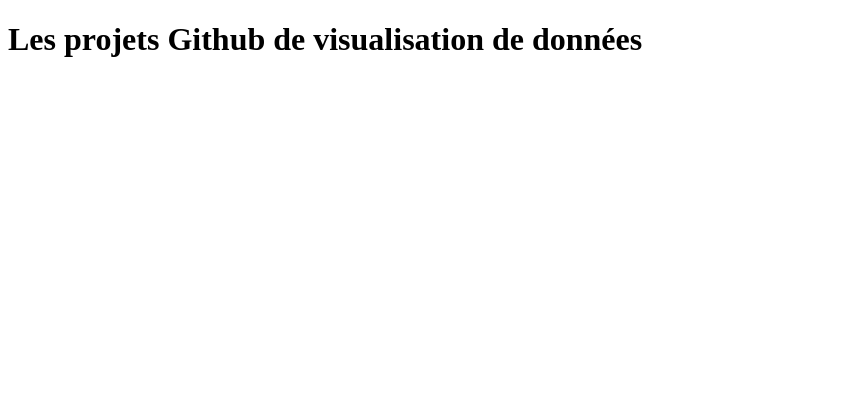
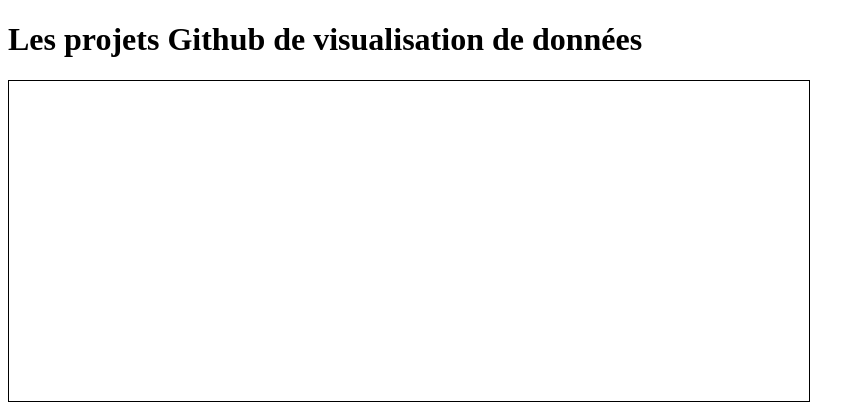
Before and after one commit to jlg-formation/dtv-july-2023, a website: page index.html in a window 1280 px wide. Shown: the whole page, without its empty margins (0-865 px from the left). Drawn offline with Linux system fonts and the light colour scheme.

Commit message:
dev: added css on div.diagram

```diff
--- a/index.html
+++ b/index.html
@@ -5,6 +5,7 @@
     <meta name="viewport" content="width=device-width, initial-scale=1.0" />
     <title>Document</title>
     <script src="main.js"></script>
+    <link rel="stylesheet" href="style.css" />
   </head>
   <body>
     <h1>Les projets Github de visualisation de données</h1>
--- /dev/null
+++ b/style.css
@@ -0,0 +1,5 @@
+div.diagram {
+  height: 20em;
+  width: 50em;
+  border: 0.1em solid black;
+}
```
